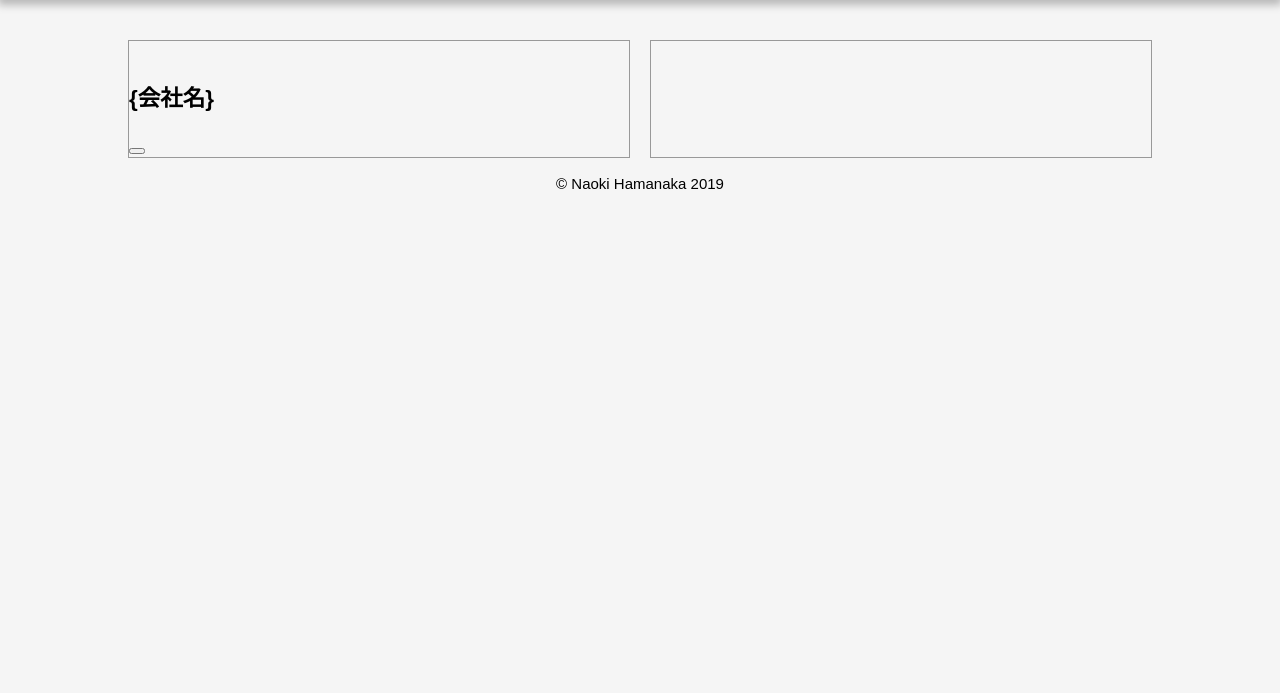
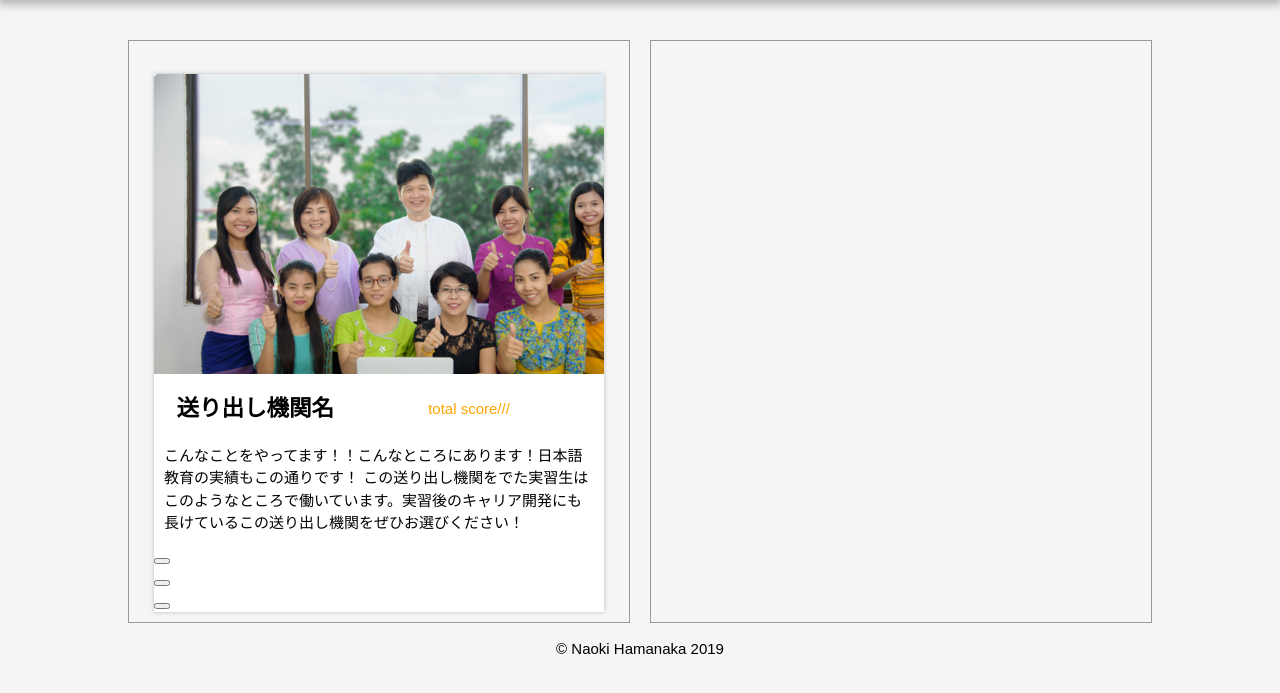
Before and after one commit to hamachonius/jssport_project, a Django app: page /company/companydetail in a window 1280 px wide. Shown: the part 60-753 px from the top of the page. Run offline with Django 3.2, Linux system fonts and the light colour scheme; style sheets or scripts are compiled from the project's sources; some libraries are stand-ins or nearby versions.

Commit message:
企業詳細ページ増強

```diff
--- a/company/templates/company/companydetail.html
+++ b/company/templates/company/companydetail.html
@@ -15,37 +15,39 @@
          <!-- ____________________________________________ -->
                   <div class="main">
                        <div class="header_container">
-                          <div class="header_photo" style="{}"> <!-- cssでbackground-image -->
-
+                          <div class="header_photo"> <!-- cssでbackground-image -->
+                          </div>
+                          <div class="verified" style="{}"> <!--  -->
+                          </div>
+                      </div>
+                      <div class="info_container"> <!--  -->
+                          <div class="info_container_top">
+                                <h1 class="company_name">送り出し機関名</h1> <!-- -->
+                                <div class="evaluation" style="{}">total score///</div>
+                          </div>
+                          <div class="brief_description" style="height: 100px;">
+                            こんなことをやってます！！こんなところにあります！日本語教育の実績もこの通りです！ この送り出し機関をでた実習生はこのようなところで働いています。実習後のキャリア開発にも長けているこの送り出し機関をぜひお選びください！
                           </div>
 
-                          <div class="verified" style="{}"> <!--  -->
-
-                          </div>
-                      </div>
-
-                      <div class="info_container"> <!--  -->
-                          <h1>{会社名}</h1> <!-- -->
-                          <div class="evaluation" style="{}"> <!--  --> </div>
                           <div class="buttons">
                               <div class="buttons_left">
                                   <div class="bookmark">
-                                    <button type="button" class="bookmark_logo"></button>
+                                    <button type="button" class="bookmark_button"></button>
+                                    <div class="bookmark_title"></div>
                                   </div>
                                   <div class="share">
+                                    <button type="button" class="share_button"></button>
+                                    <div class="share_title"></div>
                                   </div>
+                                  </div>
+                              <div class="buttons_contact">
+                                  <button type="button" class="share_button">
+                                    <div class="share_title"></div>
+                                  </button>
                               </div>
-                              <div class="buttons_contact">
-
                               </div>
-
-
                           </div>
-
                       </div>
-
-
-                  </div>
          <!-- ____________________________________________ -->
 
                   <div class="detail">
--- a/jssport/static/company/companyDetail.scss
+++ b/jssport/static/company/companyDetail.scss
@@ -17,6 +17,7 @@ section {
  flex-grow: 1;
  flex-shrink: 0;
  max-width: 500px;
+ padding: 10px;
 
 
 }
@@ -33,3 +34,40 @@ section {
 body{
 
 }
+
+.main {
+  height: auto;
+  flex-basis: 250px;
+  flex-grow: 1;
+  flex-shrink: 0;
+  max-width: 450px;
+  background-color: white;
+  margin: 0 auto;
+  box-shadow: 0.2px 0.2px 4px #00000040;
+}
+
+.header_container {
+height: 300px;
+}
+.header_photo {
+  background:url('/static/company/okuridashi_sample.jpg') no-repeat;
+  height: -webkit-fill-available;
+}
+
+.info_container_top {
+  display: flex;
+}
+ .company_name {
+  margin-left: 5%;
+}
+
+.brief_description {
+  margin-left: 10px;
+  margin-right: 10px;
+
+}
+
+.evaluation {
+  margin: auto;
+  color: orange;
+}
```
Also changed, not shown: jssport/static/company/heart.png (added), jssport/static/company/okuridashi_sample.jpg (added), jssport/static/company/shareicon.png (added).
